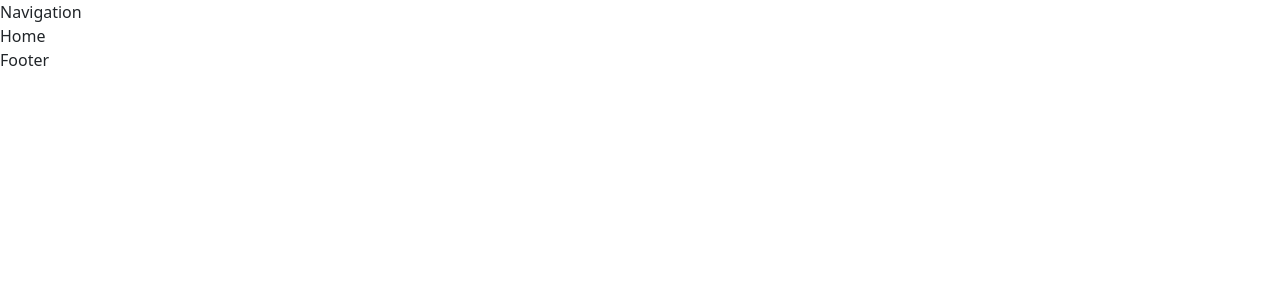
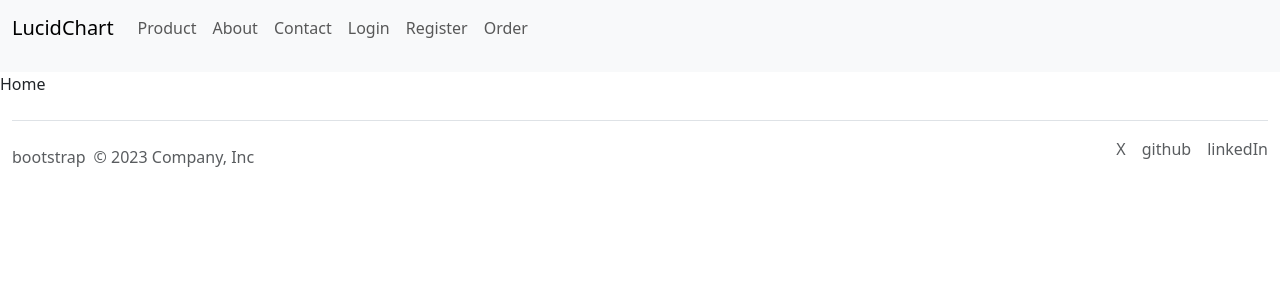
Before and after one commit to L8Duck/lucidchart, a React (Create React App) app: page / in a window 1280 px wide. Shown: the top 300 px of the page. Built offline with nearby package versions, Linux system fonts and the light colour scheme.

Commit message:
add sample Navigation and Footer

```diff
--- a/src/App.js
+++ b/src/App.js
@@ -2,7 +2,7 @@ import React, {useState} from 'react'
 
 import Home from './components/pages/Home'
 import Product from './components/pages/Product'
-import Introduce from './components/pages/Introduce'
+import About from './components/pages/About'
 import Order from './components/pages/Order'
 import Login from './components/pages/Login'
 import Register from './components/pages/Register'
@@ -12,6 +12,7 @@ import Navigation from './components/Navigation'
 import Footer from './components/Footer'
 
 const App = () => {
+  //add route with switch case
   const [Page, setPage] = useState("home")
   let content;
   switch (Page) {
@@ -21,8 +22,8 @@ const App = () => {
     case "product":
       content = <Product/>;
       break;
-    case "introduce":
-      content = <Introduce />;
+    case "about":
+      content = <About/>;
       break;
     case "order":
       content = <Order/>;
--- a/src/components/Footer.jsx
+++ b/src/components/Footer.jsx
@@ -2,7 +2,39 @@ import React from 'react'
 
 const Footer = () => {
   return (
-    <div>Footer</div>
+    <div className="container-fluid">
+  <footer className="d-flex flex-wrap justify-content-between align-items-center py-3 my-4 border-top">
+    <div className="col-md-4 d-flex align-items-center">
+      <p
+        href="/"
+        className="mb-3 me-2 mb-md-0 text-body-secondary text-decoration-none lh-1"
+      >
+        bootstrap
+      </p>
+      <span className="mb-3 mb-md-0 text-body-secondary">
+        © 2023 Company, Inc
+      </span>
+    </div>
+    <ul className="nav col-md-4 justify-content-end list-unstyled d-flex">
+      <li className="ms-3">
+        <p className="text-body-secondary">
+          X
+        </p>
+      </li>
+      <li className="ms-3">
+        <p className="text-body-secondary">
+          github
+        </p>
+      </li>
+      <li className="ms-3">
+        <p className="text-body-secondary">
+          linkedIn
+        </p>
+      </li>
+    </ul>
+  </footer>
+</div>
+
   )
 }
 
--- a/src/components/Navigation.jsx
+++ b/src/components/Navigation.jsx
@@ -1,9 +1,26 @@
 import React from 'react'
 
-const Navigation = () => {
+const Navigation = ({Page, onPageChange}) => {
   return (
-    <div>Navigation</div>
-  )
+    <nav className="navbar sticky-top navbar-expand-lg bg-body-tertiary">
+  <div className="container-fluid">
+    <p onClick={() => onPageChange("home")} className="navbar-brand" >LucidChart</p>
+    <button className="navbar-toggler" type="button" data-bs-toggle="collapse" data-bs-target="#navbarNavAltMarkup" aria-controls="navbarNavAltMarkup" aria-expanded="false" aria-label="Toggle navigation">
+      <span className="navbar-toggler-icon"></span>
+    </button>
+    <div className="collapse navbar-collapse" id="navbarNavAltMarkup">
+      <div className="navbar-nav">
+        <p onClick={() => onPageChange("product")} className="nav-link" >Product</p>
+        <p onClick={() => onPageChange("about")} className="nav-link">About</p>
+        <p onClick={() => onPageChange("contact")} className="nav-link" >Contact</p>
+        <p onClick={() => onPageChange("login")} className="nav-link" >Login</p>
+        <p onClick={() => onPageChange("register")} className="nav-link" >Register</p>
+        <p onClick={() => onPageChange("order")} className="nav-link" >Order</p>
+      </div>
+    </div>
+  </div>
+</nav>
+    )
 }
 
 export default Navigation
--- /dev/null
+++ b/src/components/pages/About.jsx
@@ -0,0 +1,9 @@
+import React from 'react'
+
+const About = () => {
+  return (
+    <div>About</div>
+  )
+}
+
+export default About
--- a/src/components/pages/Introduce.jsx
+++ /dev/null
@@ -1,9 +0,0 @@
-import React from 'react'
-
-const Introduce = () => {
-  return (
-    <div>Introduce</div>
-  )
-}
-
-export default Introduce
```
